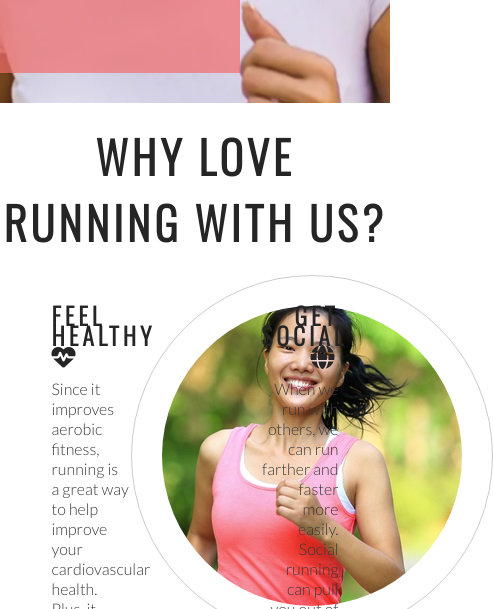
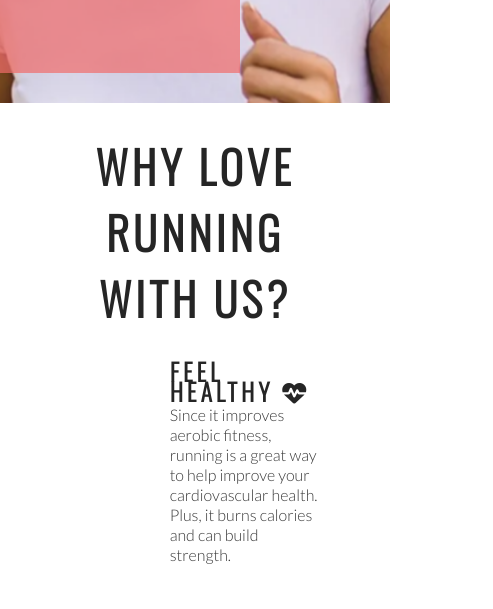
Before and after one commit to Richieon88/love-running, a plain HTML site: page index.html in a window 390 px wide. Shown: the part 647-1256 px from the top of the page, 493 px wide, since content can reach past the window. Drawn offline with nearby package versions, Linux system fonts and the light colour scheme.

Commit message:
Add styles to club ethos section for max width 1200px

```diff
--- a/assets/css/style.css
+++ b/assets/css/style.css
@@ -253,3 +253,37 @@ footer {
 #photos>img {
     width: 100%;
 }
+
+/* For larger to medium screen sizes from 1200px wide and down */
+
+@media screen and (max-width: 1200px) {
+    #club-ethos {
+        width: 65%;
+        height: 1200px;
+        margin: 0 auto;
+    }
+
+    #welcome {
+        padding: 30px 0;
+        margin: 0;
+    }
+
+    #left-about,
+    #right-about {
+        width: 100%;
+        float: left;
+        padding: 0;
+    }
+
+    #center-about {
+        clear: both;
+        width: 100%;
+        float: left;
+        padding: 0;
+    }
+
+    hr {
+        display: none;
+    }
+
+}
```
